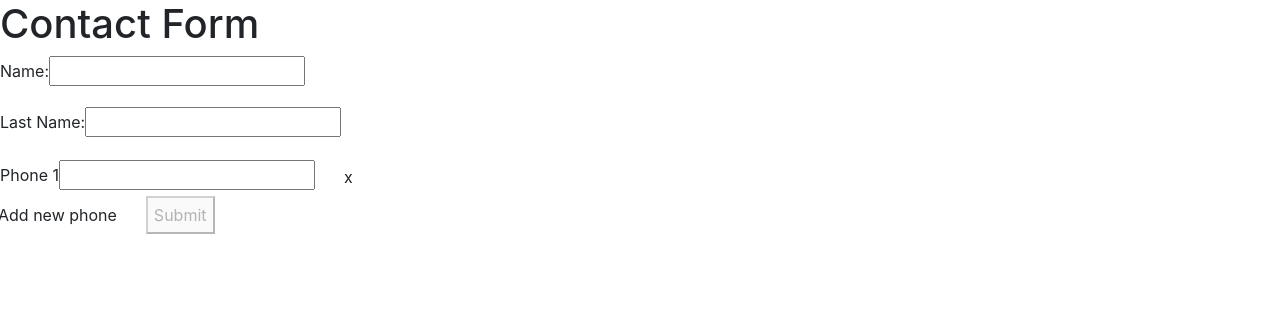
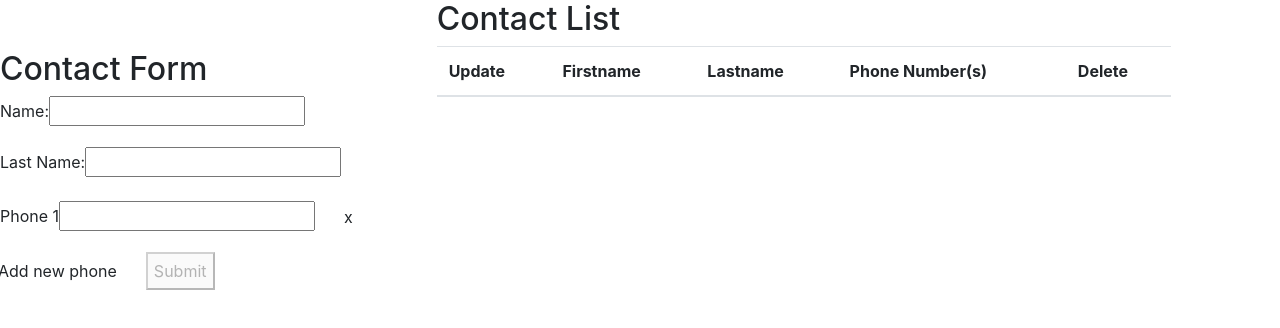
Before and after one commit to josuesencion/CRUD-project1, an Angular app: page / in a window 1280 px wide. Shown: the top 328 px of the page. Built offline with nearby package versions, Linux system fonts and the light colour scheme.

Commit message:
some changes to the UI,still ugly AF, a work in progress...

```diff
--- a/angular.json
+++ b/angular.json
@@ -25,7 +25,6 @@
             "styles": [
               "src/styles.css",
               "node_modules/bootstrap/dist/css/bootstrap.min.css"
-              // "../node_modules/bootstrap/dist/css/bootstrap.min.css"
             ],
             "scripts": [
               "node_modules/jquery/dist/jquery.min.js",
--- a/src/app/app.module.ts
+++ b/src/app/app.module.ts
@@ -5,12 +5,14 @@ import { AppComponent } from './app.component';
 import { FormsModule, ReactiveFormsModule } from '@angular/forms';
 import { CommonModule } from '@angular/common';
 import { ContactComponent } from './contact/contact.component';
+import { ContactListComponent } from './contact-list/contact-list.component';
 
 
 @NgModule({
   declarations: [
     AppComponent,
     ContactComponent,
+    ContactListComponent,
   ],
   imports: [
     BrowserModule,
--- /dev/null
+++ b/src/app/contact-list/contact-list.component.html
@@ -0,0 +1,3 @@
+<p>
+  contact-list works!
+</p>
--- /dev/null
+++ b/src/app/contact-list/contact-list.component.ts
@@ -0,0 +1,15 @@
+import { Component, OnInit } from '@angular/core';
+
+@Component({
+  selector: 'app-contact-list',
+  templateUrl: './contact-list.component.html',
+  styleUrls: ['./contact-list.component.css']
+})
+export class ContactListComponent implements OnInit {
+
+  constructor() { }
+
+  ngOnInit() {
+  }
+
+}
--- a/src/app/contact/contact.component.html
+++ b/src/app/contact/contact.component.html
@@ -1,6 +1,9 @@
-<h1>Contact Form</h1>
+
+<div class="row">
+  <div class="col-sm-4 col-offset-sm-1" style="text-align: left;padding: 15px"  style="margin-top:50px;">
+    <h2>Contact Form</h2>
     <form [formGroup]="myForm" novalidate (ngSubmit)="onSubmit(myForm.value)">
-    <div class="form-group">
+      <div class="form-group float-label-control">
           <label>Name: </label>
           <input type="text" formControlName="name">
           <small
@@ -10,7 +13,7 @@
               Name is required (minimum 3 characters).
           </small>
       </div>
-    <div class="form-group">
+      <div class="form-group float-label-control">
           <label>Last Name: </label>
           <input type="text" formControlName="lastName">
           <small
@@ -26,7 +29,7 @@
               (click)="removePhone(i)">
           </span>
           <div [formGroupName]="i">
-          <div>
+            <div class="form-group float-label-control">
               <label>Phone {{i + 1}}</label>
               <input type="text" formControlName="phone">
               <small
@@ -40,17 +43,45 @@
           </div>
         </div>
       </div>
-    <div class="row">
+      <div class="row" style="display: flex">
         <a class="btn custom-btn" type="button" (click)="addPhone()">Add new phone</a>
         <button type="submit" [disabled]="!myForm.valid">{{!updateMode?'Submit':'Update'}}</button>
       </div>
 
    </form>
-
-<br>
-
+  </div>
+  <div class="col-sm-7">
+      <h2>Contact List</h2>
+      <table class="table table-hover">
+          <thead>
+            <tr>
+              <th scope="col">Update</th>
+              <th scope="col">Firstname</th>
+              <th scope="col">Lastname</th>
+              <th scope="col">Phone Number(s)</th>
+              <th scope="col">Delete</th>
+            </tr>
+          </thead>
+          <tbody>
+            <tr *ngFor="let contact of contacts">
+              <td *ngIf="!!contact">
+                  <input type="radio" name="contact" (click)="onRowSelected(contact.id)">
+              </td>
+              <td *ngIf="!!contact">{{contact.name}}</td>
+              <td *ngIf="!!contact">{{contact.lastName}}</td>
+              <td *ngIf="!!contact">
+                  <div *ngFor="let phone of contact.phones">
+                      <span>{{phone.phone}}</span>
+                  </div>
+              </td>
+              <td *ngIf="!!contact">
+                  <button (click)="onDelete(contact.id)">Delete</button>
+              </td>
+            </tr>
+          </tbody>
+        </table>
     <div>
-  <div *ngFor="let contact of contacts">
+      <!-- <div *ngFor="let contact of contacts">
         <div *ngIf="!!contact">
           <input type="radio" name="contact" (click)="onRowSelected(contact.id)">
             <p>{{contact.name}}</p>
@@ -60,5 +91,7 @@
             </div>
             <button (click)="onDelete(contact.id)">Delete</button>
         </div>
+      </div> -->
     </div>
   </div>
+</div>
```
Also changed, not shown: src/app/contact-list/contact-list.component.css (added), 1 other file (tests, documents, lock files or other folders). Lines whose indentation alone changed are shown as unchanged.
